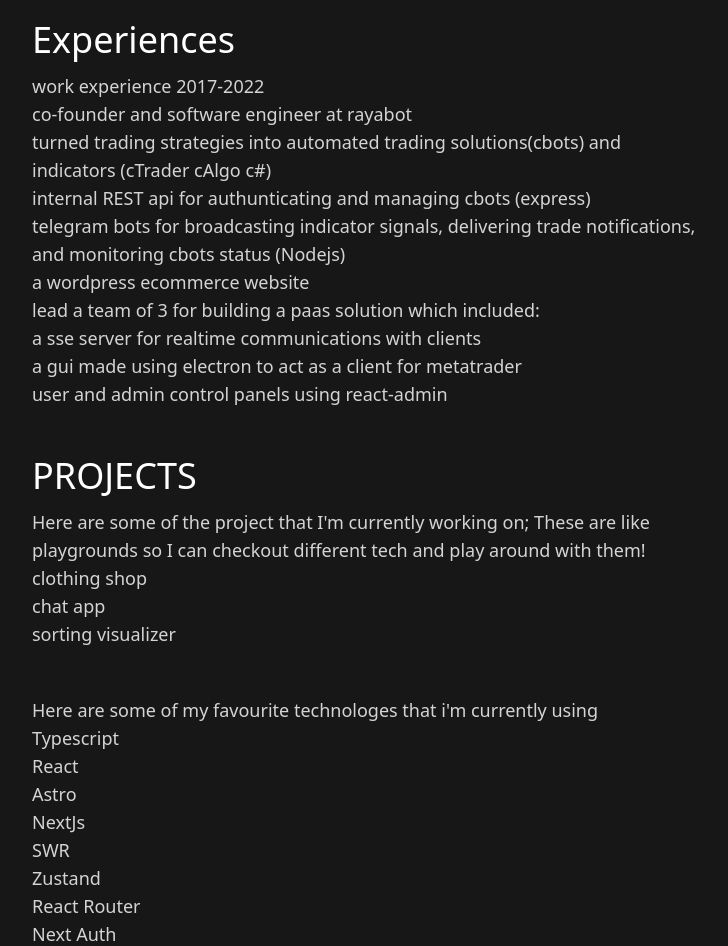
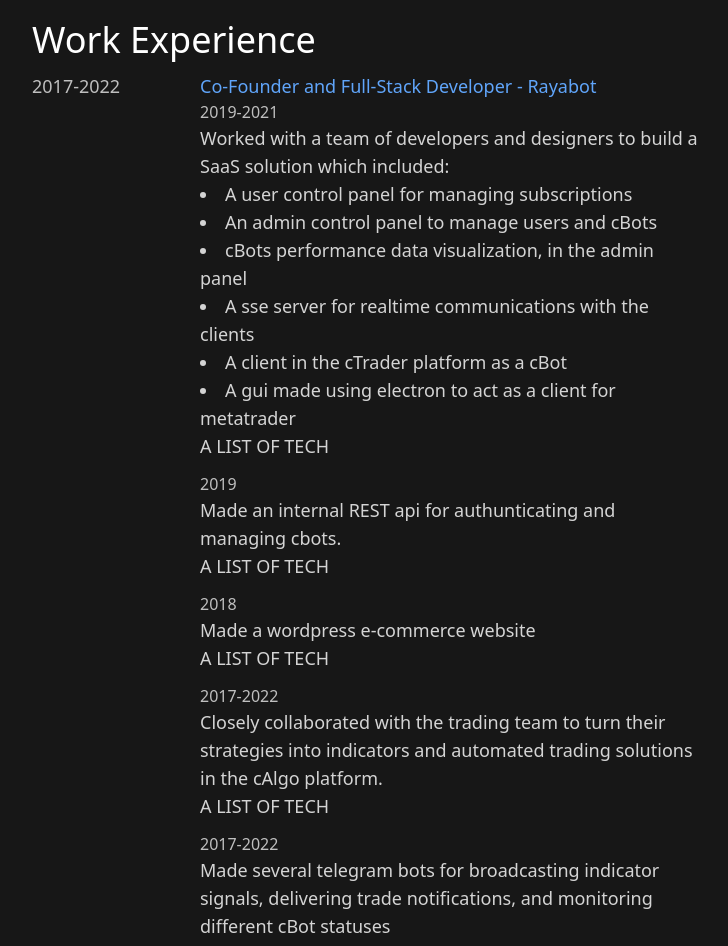
Before and after one commit to PezhmanGhavami/my-portfolio, a React (Vite) app: page / in a window 1280 px wide. Shown: the part 660-1606 px from the top of the page, without its empty margins (272-1000 px from the left). Built offline with nearby package versions, Linux system fonts and the light colour scheme.

Commit message:
Updated some of the stylings and structured the Work Experience section

```diff
--- a/src/App.tsx
+++ b/src/App.tsx
@@ -6,8 +6,9 @@
 
 const navLinkStyles =
   "hover:text-white hover:bg-neutral-800 px-2 py-1 rounded-md";
-const sectionHeading =
+const sectionHeadingStyles =
   "text-white text-3xl sm:text-4xl mb-3";
+const anchroTagStyles = "text-blue-400 hover:underline";
 
 function App() {
   useEffect(() => {
@@ -36,11 +37,11 @@
               About
             </a>
             <a
-              href="#experiences"
-              title="Click to go to the experiences section"
+              href="#work-experience"
+              title="Click to go to the work experience section"
               className={navLinkStyles}
             >
-              Expriences
+              Work Experience
             </a>
             <a
               href="#projects"
@@ -85,7 +86,7 @@
             <img
               className="rounded-full"
               src="/my-headshot.webp"
-              alt=""
+              alt="My-photo"
             />
             <div className="flex justify-evenly items-center text-white">
               <a href="">
@@ -102,7 +103,7 @@
         </section>
         {/* ABOUT */}
         <section id="about">
-          <h2 className={sectionHeading}>About Me</h2>
+          <h2 className={sectionHeadingStyles}>About Me</h2>
           <div className="space-y-2">
             <p>
               Since the beginning of my journey I have been
@@ -113,8 +114,8 @@
             <p>
               Over the past 5 years I have{" "}
               <a
-                href="#experiences"
-                className="text-blue-400 hover:underline"
+                href="#work-experience"
+                className={anchroTagStyles}
               >
                 worked
               </a>{" "}
@@ -126,7 +127,7 @@
               my{" "}
               <a
                 href="#projects"
-                className="text-blue-400 hover:underline"
+                className={anchroTagStyles}
               >
                 other projects
               </a>
@@ -135,31 +136,111 @@
             </p>
           </div>
         </section>
-        {/* Experiences */}
-        <section id="experiences">
-          <h2 className={sectionHeading}>Experiences</h2>
-          work experience 2017-2022
-          <p>
-            co-founder and software engineer at rayabot{" "}
-            <br /> turned trading strategies into automated
-            trading solutions(cbots) and indicators (cTrader
-            cAlgo c#) <br /> internal REST api for
-            authunticating and managing cbots (express){" "}
-            <br /> telegram bots for broadcasting indicator
-            signals, delivering trade notifications, and
-            monitoring cbots status (Nodejs) <br /> a
-            wordpress ecommerce website <br /> lead a team
-            of 3 for building a paas solution which
-            included: <br /> a sse server for realtime
-            communications with clients <br /> a gui made
-            using electron to act as a client for metatrader{" "}
-            <br />
-            user and admin control panels using react-admin
-          </p>
+        {/* Work Experience */}
+        <section id="work-experience">
+          <h2 className={sectionHeadingStyles}>
+            Work Experience
+          </h2>
+          <div className="sm:grid grid-cols-4">
+            <p className="flex-1 w-fit col-span-1 brightness-90">
+              2017-2022
+            </p>
+            <div className="col-span-3">
+              <a
+                className={anchroTagStyles}
+                href="https://rayabot.com/"
+              >
+                Co-Founder and Full-Stack Developer -
+                Rayabot
+              </a>
+
+              <div className="space-y-3">
+                <div>
+                  <p className="text-base brightness-90">
+                    2019-2021
+                  </p>
+                  <p>
+                    Worked with a team of developers and
+                    designers to build a SaaS solution which
+                    included:
+                  </p>
+                  <ul className="list-disc list-inside">
+                    <li>
+                      A user control panel for managing
+                      subscriptions
+                    </li>
+                    <li>
+                      An admin control panel to manage users
+                      and cBots
+                    </li>
+                    <li>
+                      cBots performance data visualization,
+                      in the admin panel
+                    </li>
+                    <li>
+                      A sse server for realtime
+                      communications with the clients
+                    </li>
+                    <li>
+                      A client in the cTrader platform as a
+                      cBot
+                    </li>
+                    <li>
+                      A gui made using electron to act as a
+                      client for metatrader
+                    </li>
+                  </ul>
+                  <p>A LIST OF TECH</p>
+                </div>
+                <div>
+                  <p className="text-base brightness-90">
+                    2019
+                  </p>
+                  <p>
+                    Made an internal REST api for
+                    authunticating and managing cbots.
+                  </p>
+                  <p>A LIST OF TECH</p>
+                </div>
+                <div>
+                  <p className="text-base brightness-90">
+                    2018
+                  </p>
+                  <p>Made a wordpress e-commerce website</p>
+                  <p>A LIST OF TECH</p>
+                </div>
+                <div>
+                  <p className="text-base brightness-90">
+                    2017-2022
+                  </p>
+                  <p>
+                    Closely collaborated with the trading
+                    team to turn their strategies into
+                    indicators and automated trading
+                    solutions in the cAlgo platform.
+                  </p>
+                  <p>A LIST OF TECH</p>
+                </div>
+                <div>
+                  <p className="text-base brightness-90">
+                    2017-2022
+                  </p>
+
+                  <p>
+                    Made several telegram bots for
+                    broadcasting indicator signals,
+                    delivering trade notifications, and
+                    monitoring different cBot statuses
+                  </p>
+                  <p>A LIST OF TECH</p>
+                </div>
+              </div>
+            </div>
+          </div>
         </section>
         {/* Projects */}
         <section id="projects">
-          <h2 className={sectionHeading}>PROJECTS</h2>
+          <h2 className={sectionHeadingStyles}>PROJECTS</h2>
           <p>
             Here are some of the project that I'm currently
             working on; These are like playgrounds so I can
@@ -223,7 +304,7 @@
         </section>
         {/* Contact */}
         <section id="contact">
-          <h2 className={sectionHeading}>Contact</h2>
+          <h2 className={sectionHeadingStyles}>Contact</h2>
           <p>
             If you'd like to build something cool together
             you can contact me through ways listed below
```
